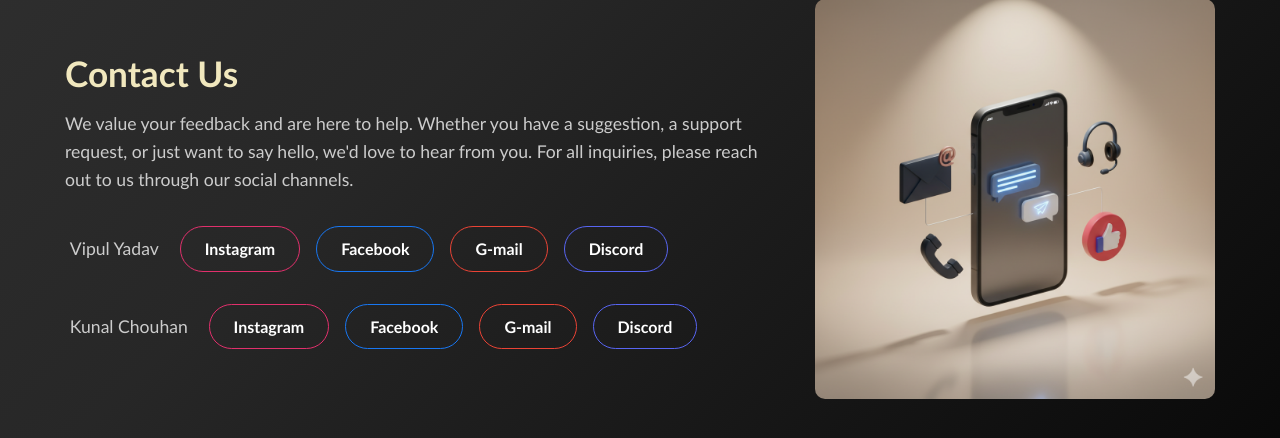
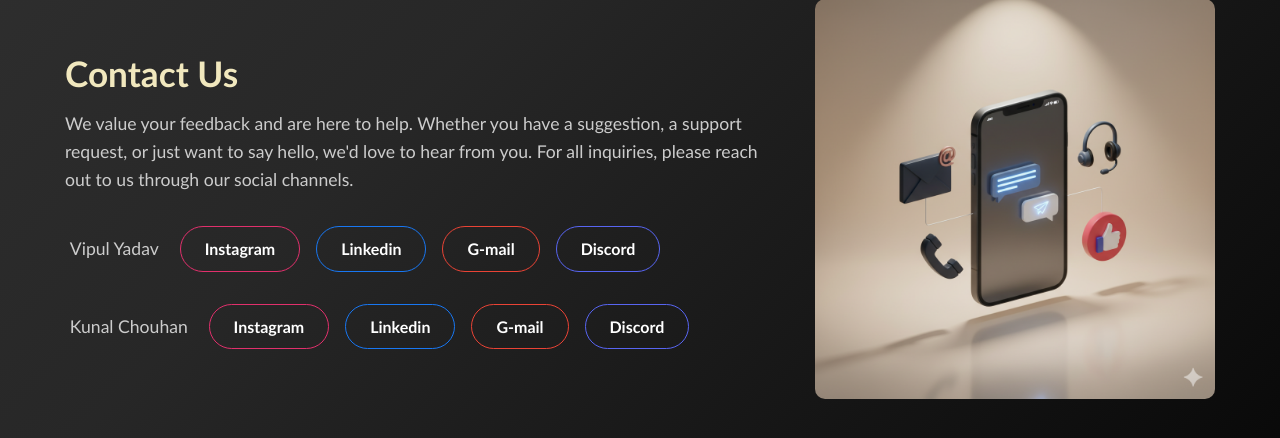
Before and after one commit to vipulyadav-2004/Collaborative-ToDo, a Flask app: page /about in a window 1280 px wide. Shown: the part 1151-1589 px from the top of the page. Run offline with Flask 3, Linux system fonts and the light colour scheme; some web fonts are replaced.

Commit message:
added url

```diff
--- a/backend/templates/about.html
+++ b/backend/templates/about.html
@@ -46,7 +46,7 @@
             <p>Vipul Yadav</p>
           </div>
           <a href="https://www.instagram.com/sketchesbyvips/?hl=en" class="social-link instagram">Instagram</a>
-          <a href="#" class="social-link facebook">Facebook</a>
+          <a href="#" class="social-link facebook">Linkedin</a>
           <a href="#" class="social-link gmail">G-mail</a>
           <a href="#" class="social-link discord">Discord</a>
         </div>
@@ -55,7 +55,7 @@
             <p>Kunal Chouhan</p>
           </div>
           <a href="https://www.instagram.com/kunal_chouhann/?hl=en" class="social-link instagram">Instagram</a>
-          <a href="#" class="social-link facebook">Facebook</a>
+          <a href="www.linkedin.com/in/kunal-chouhan-724470373" class="social-link facebook">Linkedin</a>
           <a href="#" class="social-link gmail">G-mail</a>
           <a href="#" class="social-link discord">Discord</a>
         </div>
```
